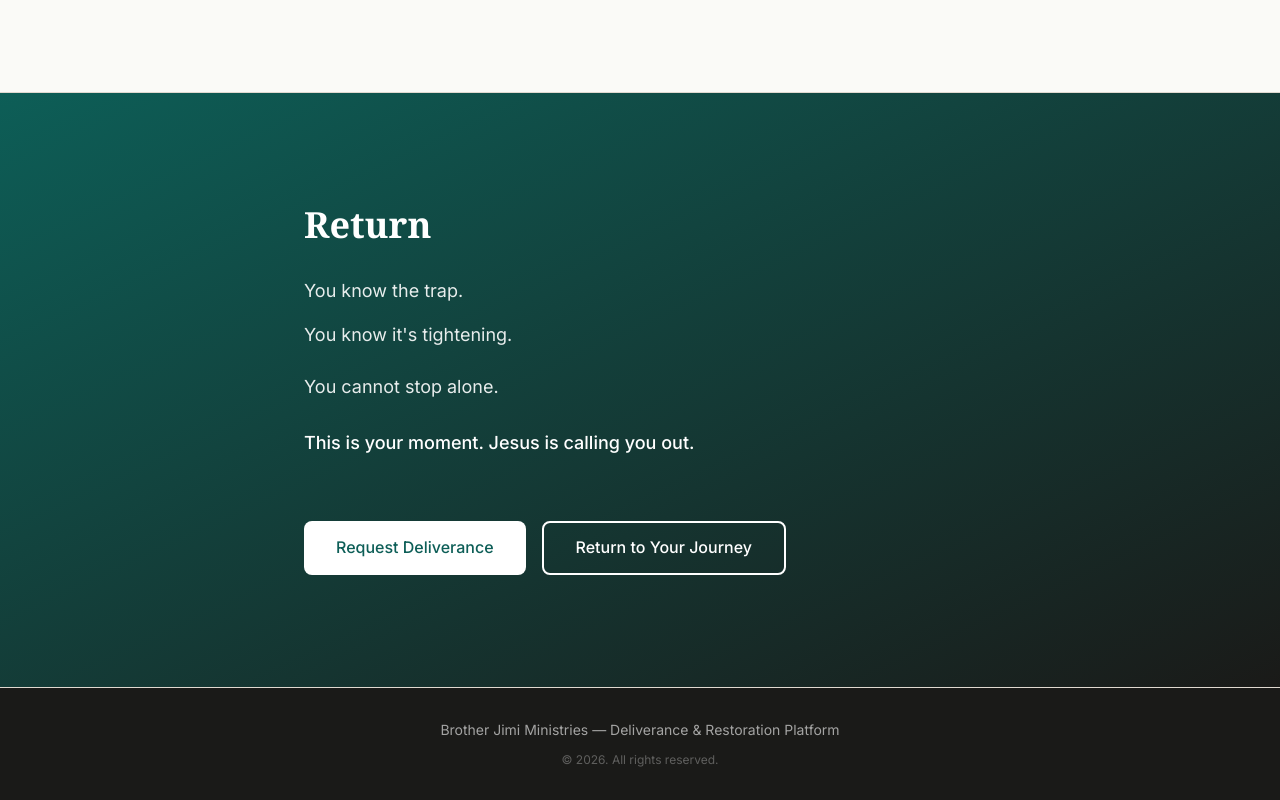
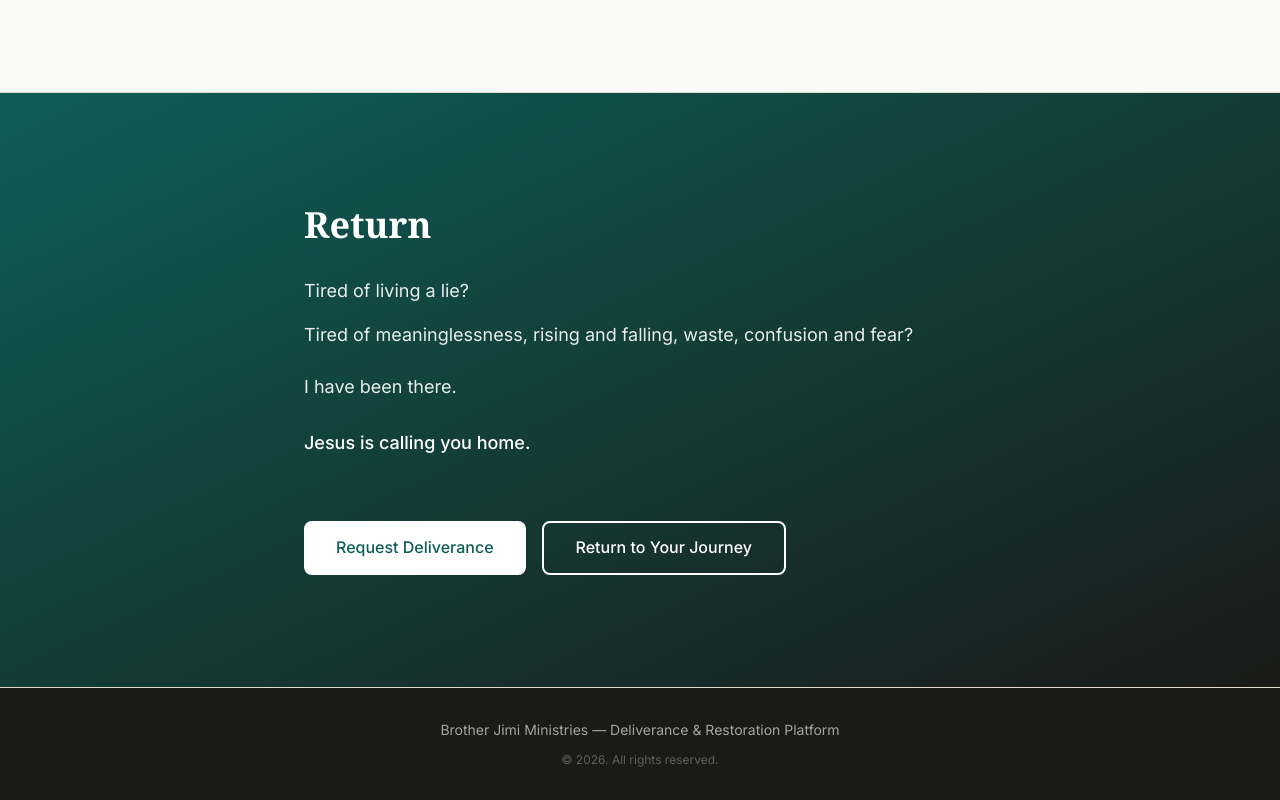
Before and after one commit to whoisjimilitan/restoration-community, a Next.js app in the folder apps/web/: page / in a window 1280 px wide. Shown: the part 3542-4342 px from the top of the page. Built offline with nearby package versions, Linux system fonts and the light colour scheme; a web font is replaced by a local one.

Commit message:
refactor: Restore authentic voice to RETURN section

```diff
--- a/apps/web/src/app/page.tsx
+++ b/apps/web/src/app/page.tsx
@@ -172,10 +172,10 @@ export default function Home() {
           <h2 className="text-3xl md:text-4xl font-rc-serif font-bold text-white leading-tight">Return</h2>
 
           <div className="space-y-4 text-base md:text-lg text-white/90 leading-relaxed font-light">
-            <p>You know the trap.</p>
-            <p>You know it&apos;s tightening.</p>
-            <p className="pt-2">You cannot stop alone.</p>
-            <p className="pt-3 font-medium text-white">This is your moment. Jesus is calling you out.</p>
+            <p>Tired of living a lie?</p>
+            <p>Tired of meaninglessness, rising and falling, waste, confusion and fear?</p>
+            <p className="pt-2">I have been there.</p>
+            <p className="pt-3 font-medium text-white">Jesus is calling you home.</p>
           </div>
 
           <div className="flex flex-col sm:flex-row gap-4 pt-8">
```
